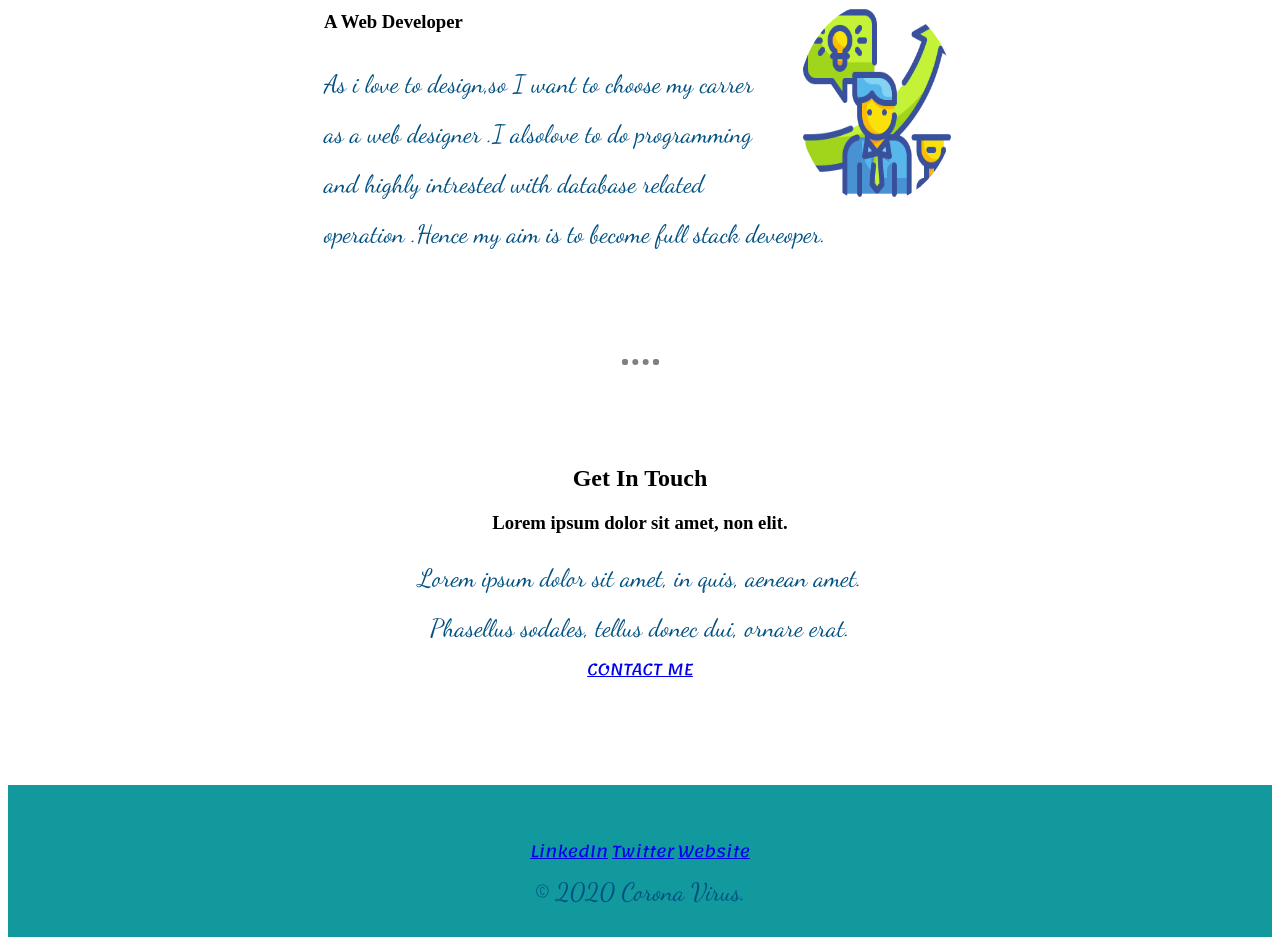
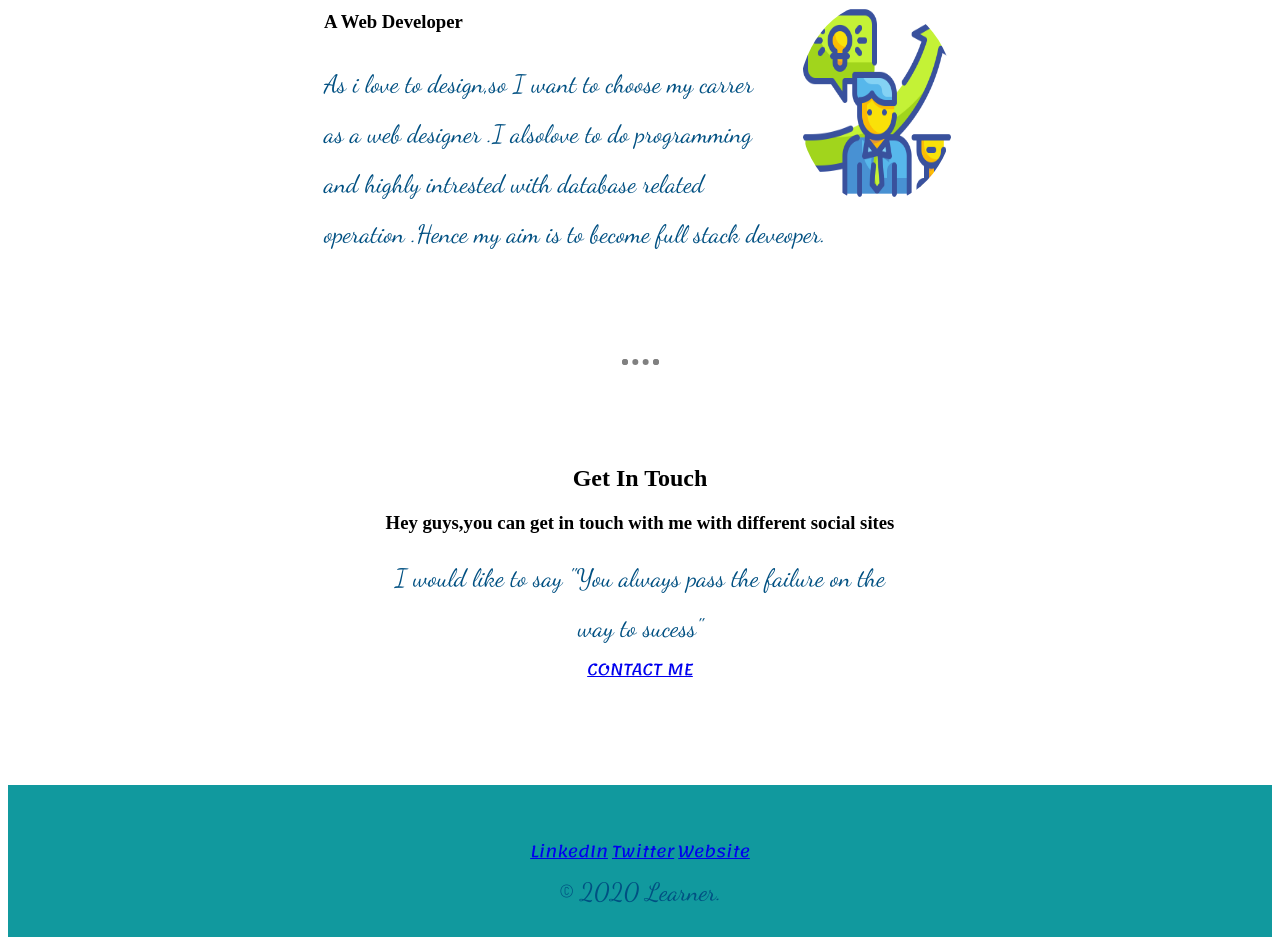
Before and after one commit to muskanvarshney8077/My-Portfolio, a plain HTML site: page index.html in a window 1280 px wide. Shown: the part 1700-2645 px from the top of the page. Drawn offline with Linux system fonts and the light colour scheme.

Commit message:
Update index.html

```diff
--- a/index.html
+++ b/index.html
@@ -41,8 +41,8 @@
     <hr>
     <div class="contact-me">
       <h2>Get In Touch</h2>
-      <h3>Lorem ipsum dolor sit amet, non elit.</h3>
-      <p class="intro">Lorem ipsum dolor sit amet, in quis, aenean amet. Phasellus sodales, tellus donec dui, ornare erat.</p>
+      <h3>Hey guys,you can get in touch with me with different social sites</h3>
+      <p class="intro">I would like to say "You always pass the failure on the way to sucess"</p>
       <a class="BUTTON_JJP" href="mailto:name@email.com">CONTACT ME</a>
     </div>
   </div>
@@ -52,7 +52,7 @@
     <a class="footer-link" href="https://www.linkedin.com/">LinkedIn</a>
     <a class="footer-link" href="https://twitter.com/">Twitter</a>
     <a class="footer-link" href="https://www.appbrewery.co/">Website</a>
-    <p>© 2020 Corona Virus.</p>
+    <p>© 2020 Learner.</p>
   </div>
 
   </body>
```
